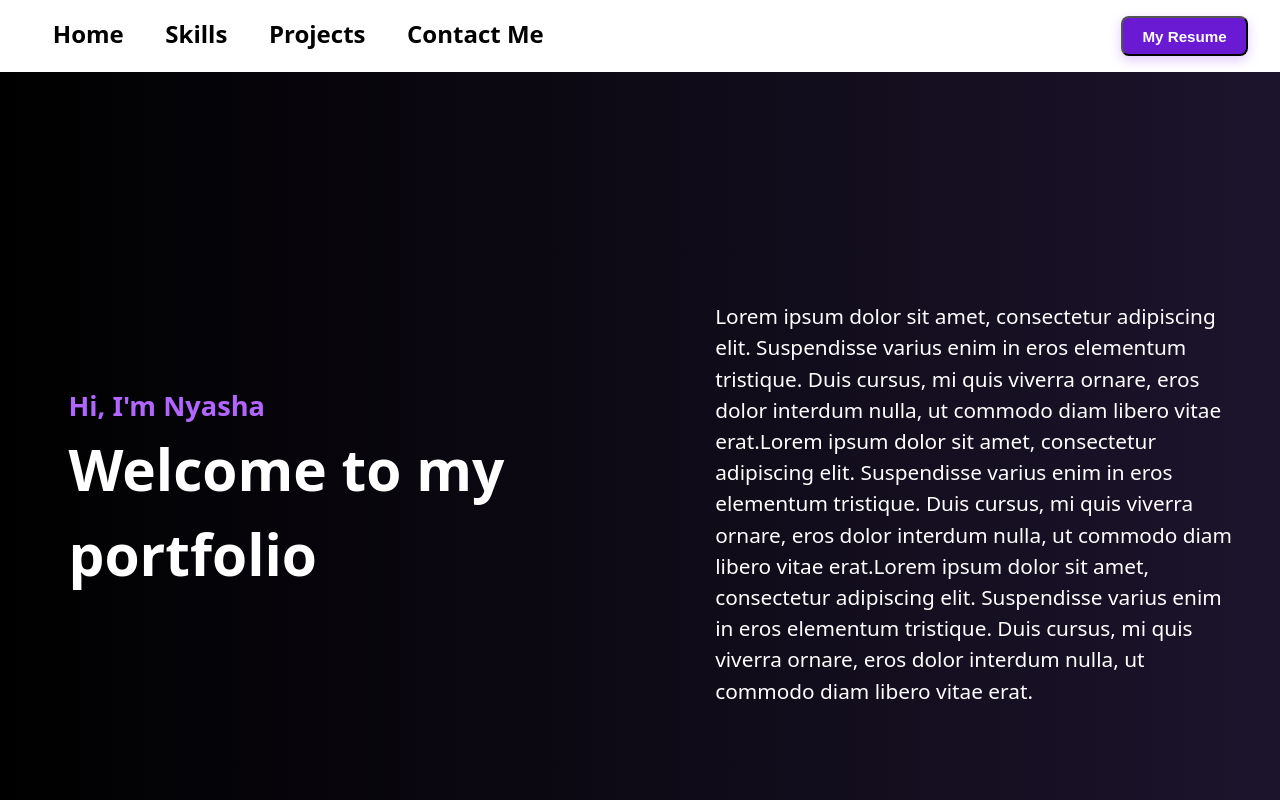
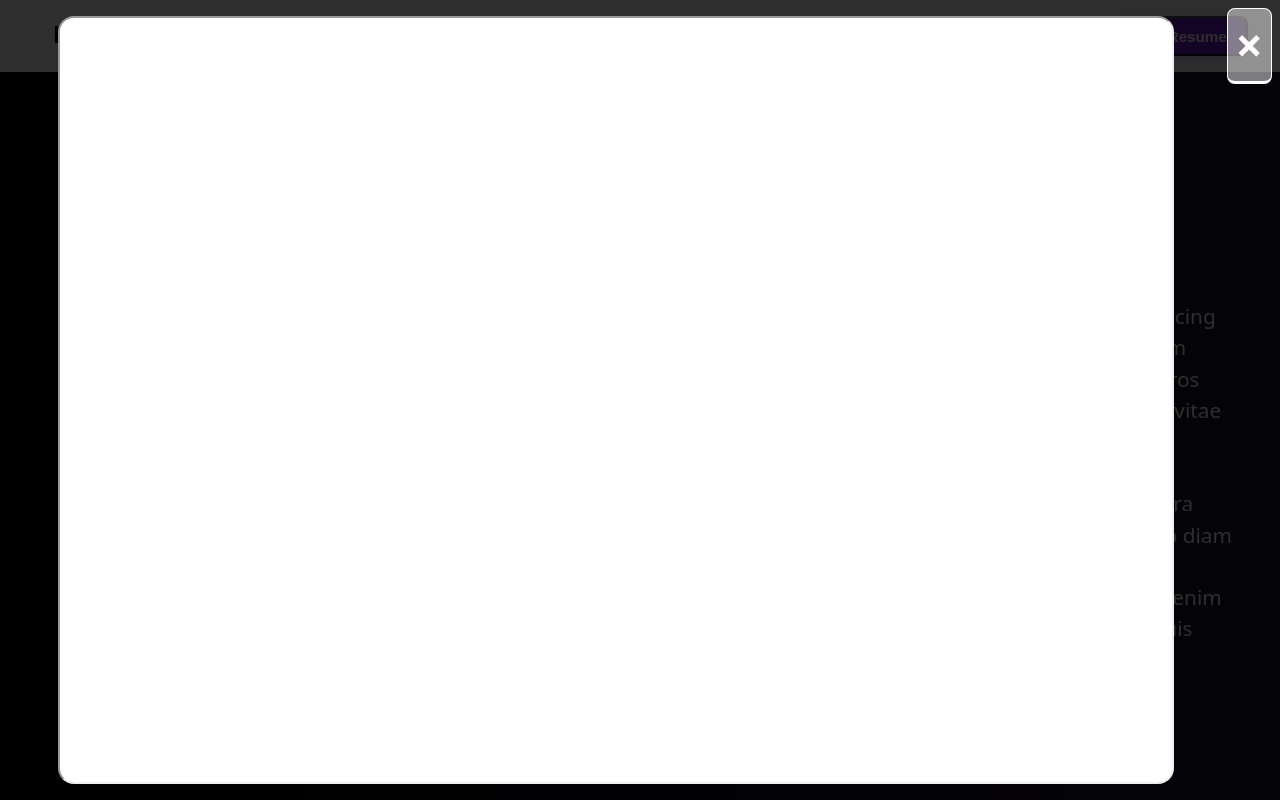
Before and after one commit to SageTendo/portfolio, a React (Vite) app in the folder client/: page / in a window 1280 px wide. Both pictures are taken after a click on the button "My Resume". Shown: the top 800 px of the page. Built offline with nearby package versions, Linux system fonts and the light colour scheme; no server answers.

Commit message:
added modal for resume viewing

```diff
--- a/client/src/App.css
+++ b/client/src/App.css
@@ -22,6 +22,58 @@ section {
     margin-top: 1%;
 }
 
+.modal {
+    position: fixed;
+    top: 0;
+    left: 0;
+    right: 0;
+    bottom: 0;
+    background-color: rgba(0, 0, 0, 0.82);
+    z-index: 9999;
+    display: flex;
+    justify-content: center;
+    align-items: center;
+    overflow: hidden;
+    padding: 0 3rem 0 0;
+}
+
+.modal-content {
+    display: flex;
+    flex-direction: column;
+    position: relative;
+    background-color: rgb(255, 255, 255);
+    width: 90%;
+    height: 95%;
+    z-index: 9998;
+    padding: 0.1rem;
+    border-radius: 1rem;
+}
+
+.close-modal {
+    z-index: 9999;
+    position: fixed;
+    top: 0.5rem;
+    right: 0.5rem;
+    font-size: 3rem;
+    font-weight: 900;
+    color: #ffffff;
+    background: rgba(255, 255, 255, 0.48);
+    border-radius: 0.5rem;
+    border-width: 0.1rem 0.1rem 0.2rem 0.1rem;
+    border-style: solid;
+    border-color: #ffffff;
+    padding: 0 1.5rem;
+    cursor: pointer;
+}
+
+.close-modal:hover {
+    color: #000000;
+    background: rgba(255, 255, 255, 0.89);
+    transition-duration: 0.3s;
+    border-width: 0.1rem 0.1rem 0.2rem 0.1rem;
+    border-style: solid;
+    border-color: #000000;
+}
 
 @media (max-width: 1280px) {
     section {
@@ -35,6 +87,23 @@ section {
         margin-top: 1%;
         width: 100%;
     }
+
+    .modal-content {
+        display: flex;
+        flex-direction: column;
+        position: relative;
+        justify-content: center;
+        align-items: center;
+        background-color: rgb(255, 255, 255);
+        width: 90%;
+        height: 95%;
+        z-index: 9998;
+    }
+
+    .close-modal {
+        padding: 0 0.5rem;
+        cursor: pointer;
+    }
 }
 
 @media (max-width: 768px) {
--- a/client/src/api/Base.ts
+++ b/client/src/api/Base.ts
@@ -1,4 +1,5 @@
 const BaseUrl = "https://sagetendo-portfolio.vercel.app/api";
+// const BaseUrl = "http://localhost:8000/api";
 
 export const Client = {
     get: async (path: string) => {
--- /dev/null
+++ b/client/src/api/Resume.ts
@@ -0,0 +1,10 @@
+import {Client} from "./Base.ts";
+
+interface ResumeResponseObject {
+    url: string
+}
+
+export const getResume = async () => {
+    const response: ResumeResponseObject[] = await Client.get("/resume");
+    return response[0].url;
+}
--- a/client/src/components/NavBar.tsx
+++ b/client/src/components/NavBar.tsx
@@ -1,15 +1,33 @@
 import "../styles/navbar.css";
-// import logo from "../assets/logo.png"
 import hamburger from "../assets/hamburger-menu.svg"
-import {useState} from "react";
+import {useEffect, useState} from "react";
+import {getResume} from "../api/Resume.ts";
 
 export function NavBar() {
     const [toggle, setToggle] = useState(false);
+    const [showModal, setShowModal] = useState(false);
+    const [resumeUrl, setResumeUrl] = useState("");
 
     const toggleMenu = () => {
         setToggle(!toggle);
     }
 
+    const toggleModal = () => {
+        setShowModal(!showModal);
+        if (showModal) {
+            document.body.style.overflow = "auto";
+        } else {
+            document.body.style.overflow = "hidden";
+        }
+    }
+
+    useEffect(() => {
+        getResume().then(
+            (response: string) => {
+                setResumeUrl(response)
+            }
+        );
+    }, []);
 
     return (
         <>
@@ -17,17 +35,12 @@ export function NavBar() {
 
                 <button aria-label="Toggle menu" className="hamburger" onClick={toggleMenu}>
                     <div className="logo">
-                        {/*<img src={logo} alt="logo" width="48" height="32"></img>*/}
                     </div>
                     <img className={toggle ? "menu-icon-active" : "menu-icon"} src={hamburger} width="48"
                          height="32"></img>
                 </button>
 
                 <div className={toggle ? "container active" : "container"}>
-                    {/*<div className="logo"*/}
-                    {/*     style={toggle ? {display: "none"} : {display: "flex"}}>*/}
-                    {/*    <img src={logo} alt="logo" width="48" height="32"></img>*/}
-                    {/*</div>*/}
                     <div className="links">
                         <a href="#home">Home</a>
                         <a href="#skills">Skills</a>
@@ -36,12 +49,23 @@ export function NavBar() {
                     </div>
 
                     <div className="actions">
-                        <button className="resume">
-                            <a href="#">My Resume</a>
+                        <button className="resume" onClick={toggleModal}>
+                            My Resume
                         </button>
                     </div>
                 </div>
             </nav>
+
+            {showModal && (
+                <div className="modal">
+                    <span className="close-modal" onClick={toggleModal}>&times;</span>
+                    <iframe
+                        src={resumeUrl}
+                        className="modal-content"
+                        title="Resume"
+                    />
+                </div>
+            )}
         </>
     );
 }
```
Also changed, not shown: 1 other file (tests, documents, lock files or other folders).
